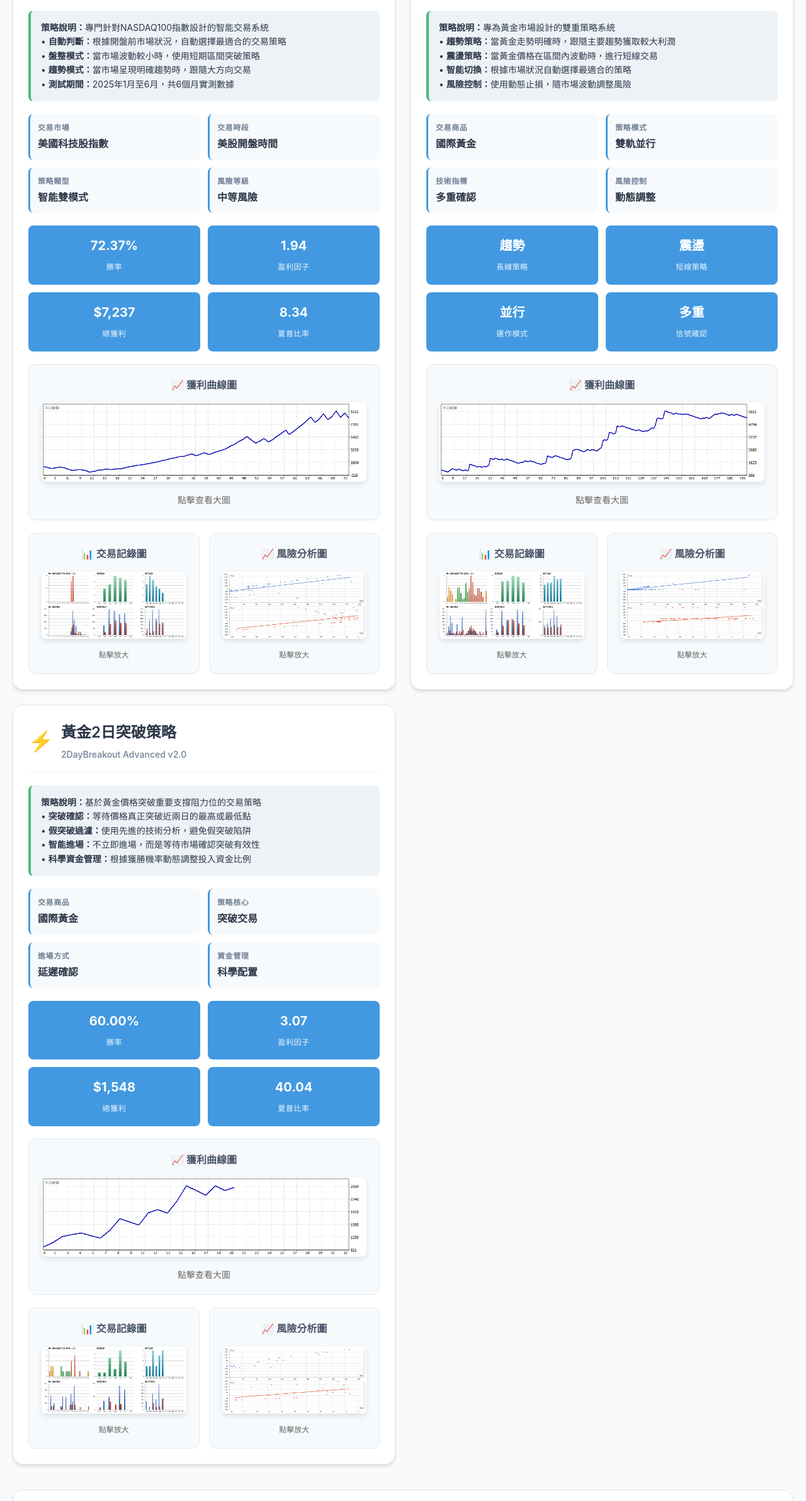
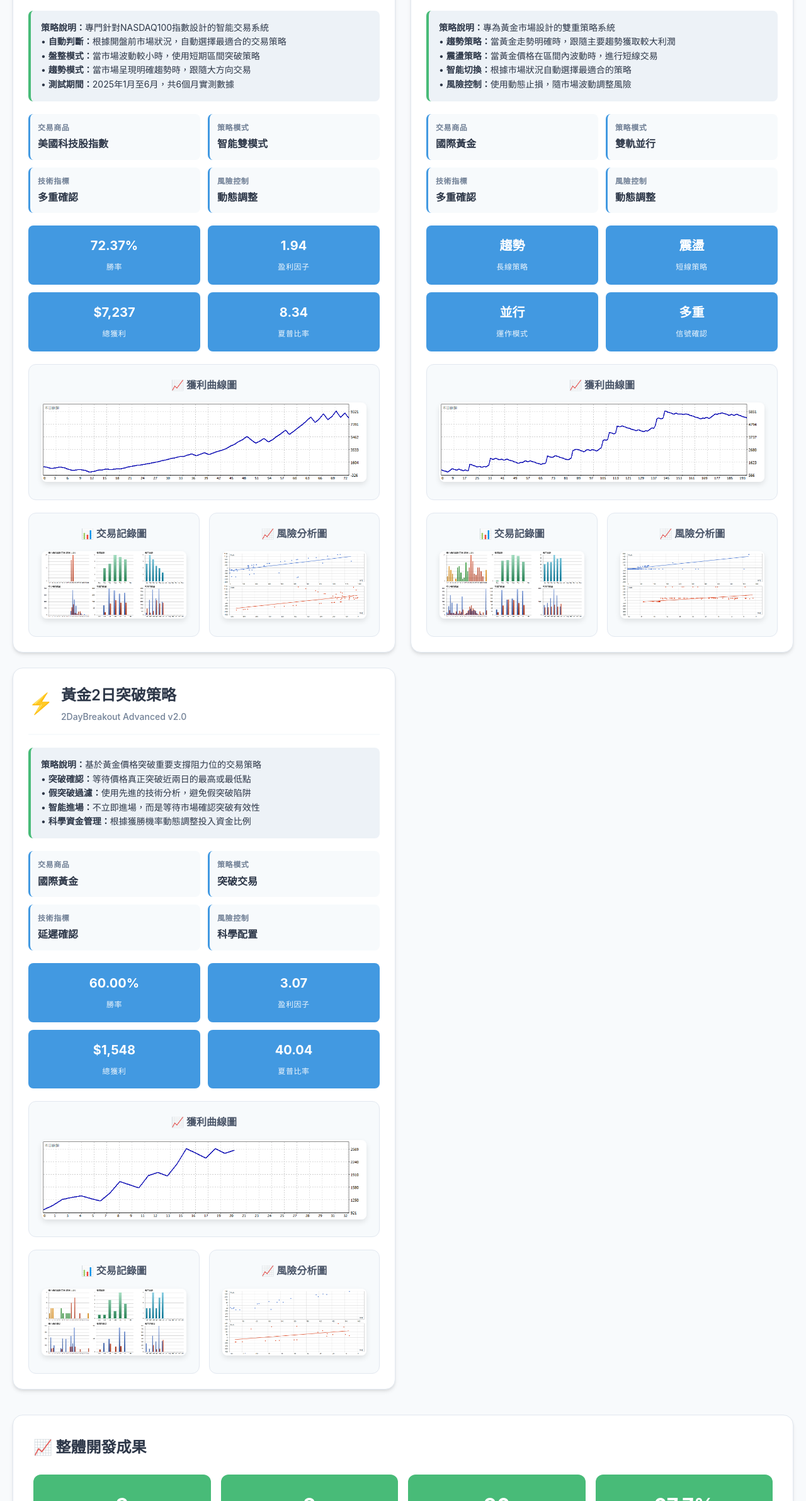
Before and after one commit to bless25min/EA, a plain HTML site: page index.html in a window 1280 px wide. Shown: the part 417-2800 px from the top of the page at 63% size. Drawn offline with Linux system fonts and the light colour scheme.

Commit message:
Update index.html

```diff
--- a/index.html
+++ b/index.html
@@ -206,12 +206,32 @@
             border: 1px solid #e2e8f0;
             transition: all 0.3s ease;
             cursor: pointer;
+            position: relative;
         }
 
         .chart-item:hover {
             background: #edf2f7;
             border-color: #cbd5e0;
             box-shadow: 0 4px 12px rgba(0, 0, 0, 0.1);
+            transform: translateY(-2px);
+        }
+
+        .chart-item::after {
+            content: '🔍 點擊放大';
+            position: absolute;
+            top: 10px;
+            right: 15px;
+            background: rgba(66, 153, 225, 0.9);
+            color: white;
+            padding: 4px 8px;
+            border-radius: 4px;
+            font-size: 0.75rem;
+            opacity: 0;
+            transition: opacity 0.3s;
+        }
+
+        .chart-item:hover::after {
+            opacity: 1;
         }
 
         .chart-item h4 {
@@ -477,20 +497,20 @@
 
                 <div class="strategy-details">
                     <div class="detail-item">
-                        <div class="detail-label">交易市場</div>
+                        <div class="detail-label">交易商品</div>
                         <div class="detail-value">美國科技股指數</div>
                     </div>
                     <div class="detail-item">
-                        <div class="detail-label">交易時段</div>
-                        <div class="detail-value">美股開盤時間</div>
-                    </div>
-                    <div class="detail-item">
-                        <div class="detail-label">策略類型</div>
+                        <div class="detail-label">策略模式</div>
                         <div class="detail-value">智能雙模式</div>
                     </div>
                     <div class="detail-item">
-                        <div class="detail-label">風險等級</div>
-                        <div class="detail-value">中等風險</div>
+                        <div class="detail-label">技術指標</div>
+                        <div class="detail-value">多重確認</div>
+                    </div>
+                    <div class="detail-item">
+                        <div class="detail-label">風險控制</div>
+                        <div class="detail-value">動態調整</div>
                     </div>
                 </div>
 
@@ -514,26 +534,23 @@
                 </div>
 
                 <div class="chart-images">
-                    <div class="chart-item" onclick="openModal('./NAS日內.png', 'NAS日內獲利曲線')">
+                    <div class="chart-item" onclick="openModal(this)">
                         <h4>📈 獲利曲線圖</h4>
-                        <img src="./NAS日內.png" alt="NAS日內獲利曲線" onerror="this.style.display='none'; this.nextElementSibling.style.display='block';">
+                        <img src="./NAS日內.png" alt="NAS日內獲利曲線" data-title="NAS日內 - 獲利曲線圖" onerror="this.style.display='none'; this.nextElementSibling.style.display='block';">
                         <div class="filename" style="display: none;">NAS日內.png</div>
-                        <p style="margin-top: 10px; font-size: 0.875rem; color: #666;">點擊查看大圖</p>
                     </div>
                 </div>
 
                 <div class="chart-grid">
-                    <div class="chart-item" onclick="openModal('./NAS日內-hst.png', 'NAS日內交易記錄')">
+                    <div class="chart-item" onclick="openModal(this)">
                         <h4>📊 交易記錄圖</h4>
-                        <img src="./NAS日內-hst.png" alt="NAS日內交易記錄" onerror="this.style.display='none'; this.nextElementSibling.style.display='block';">
+                        <img src="./NAS日內-hst.png" alt="NAS日內交易記錄" data-title="NAS日內 - 交易記錄圖" onerror="this.style.display='none'; this.nextElementSibling.style.display='block';">
                         <div class="filename" style="display: none;">NAS日內-hst.png</div>
-                        <p style="margin-top: 8px; font-size: 0.75rem; color: #666;">點擊放大</p>
                     </div>
-                    <div class="chart-item" onclick="openModal('./NAS日內-mfemae.png', 'NAS日內風險分析')">
+                    <div class="chart-item" onclick="openModal(this)">
                         <h4>📈 風險分析圖</h4>
-                        <img src="./NAS日內-mfemae.png" alt="NAS日內風險分析" onerror="this.style.display='none'; this.nextElementSibling.style.display='block';">
+                        <img src="./NAS日內-mfemae.png" alt="NAS日內風險分析" data-title="NAS日內 - 風險分析圖" onerror="this.style.display='none'; this.nextElementSibling.style.display='block';">
                         <div class="filename" style="display: none;">NAS日內-mfemae.png</div>
-                        <p style="margin-top: 8px; font-size: 0.75rem; color: #666;">點擊放大</p>
                     </div>
                 </div>
             </div>
@@ -595,26 +612,23 @@
                 </div>
 
                 <div class="chart-images">
-                    <div class="chart-item" onclick="openModal('./XAUEA雙參數績效.png', 'XAU雙參數獲利曲線')">
+                    <div class="chart-item" onclick="openModal(this)">
                         <h4>📈 獲利曲線圖</h4>
-                        <img src="./XAUEA雙參數績效.png" alt="XAU雙參數獲利曲線" onerror="this.style.display='none'; this.nextElementSibling.style.display='block';">
+                        <img src="./XAUEA雙參數績效.png" alt="XAU雙參數獲利曲線" data-title="XAU雙參數 - 獲利曲線圖" onerror="this.style.display='none'; this.nextElementSibling.style.display='block';">
                         <div class="filename" style="display: none;">XAUEA雙參數績效.png</div>
-                        <p style="margin-top: 10px; font-size: 0.875rem; color: #666;">點擊查看大圖</p>
                     </div>
                 </div>
 
                 <div class="chart-grid">
-                    <div class="chart-item" onclick="openModal('./XAUEA雙參數績效-hst.png', 'XAU雙參數交易記錄')">
+                    <div class="chart-item" onclick="openModal(this)">
                         <h4>📊 交易記錄圖</h4>
-                        <img src="./XAUEA雙參數績效-hst.png" alt="XAU雙參數交易記錄" onerror="this.style.display='none'; this.nextElementSibling.style.display='block';">
+                        <img src="./XAUEA雙參數績效-hst.png" alt="XAU雙參數交易記錄" data-title="XAU雙參數 - 交易記錄圖" onerror="this.style.display='none'; this.nextElementSibling.style.display='block';">
                         <div class="filename" style="display: none;">XAUEA雙參數績效-hst.png</div>
-                        <p style="margin-top: 8px; font-size: 0.75rem; color: #666;">點擊放大</p>
                     </div>
-                    <div class="chart-item" onclick="openModal('./XAUEA雙參數績效-mfemae.png', 'XAU雙參數風險分析')">
+                    <div class="chart-item" onclick="openModal(this)">
                         <h4>📈 風險分析圖</h4>
-                        <img src="./XAUEA雙參數績效-mfemae.png" alt="XAU雙參數風險分析" onerror="this.style.display='none'; this.nextElementSibling.style.display='block';">
+                        <img src="./XAUEA雙參數績效-mfemae.png" alt="XAU雙參數風險分析" data-title="XAU雙參數 - 風險分析圖" onerror="this.style.display='none'; this.nextElementSibling.style.display='block';">
                         <div class="filename" style="display: none;">XAUEA雙參數績效-mfemae.png</div>
-                        <p style="margin-top: 8px; font-size: 0.75rem; color: #666;">點擊放大</p>
                     </div>
                 </div>
             </div>
@@ -643,15 +657,15 @@
                         <div class="detail-value">國際黃金</div>
                     </div>
                     <div class="detail-item">
-                        <div class="detail-label">策略核心</div>
+                        <div class="detail-label">策略模式</div>
                         <div class="detail-value">突破交易</div>
                     </div>
                     <div class="detail-item">
-                        <div class="detail-label">進場方式</div>
+                        <div class="detail-label">技術指標</div>
                         <div class="detail-value">延遲確認</div>
                     </div>
                     <div class="detail-item">
-                        <div class="detail-label">資金管理</div>
+                        <div class="detail-label">風險控制</div>
                         <div class="detail-value">科學配置</div>
                     </div>
                 </div>
@@ -676,26 +690,23 @@
                 </div>
 
                 <div class="chart-images">
-                    <div class="chart-item" onclick="openModal('./XAU2D.png', 'XAU2D獲利曲線')">
+                    <div class="chart-item" onclick="openModal(this)">
                         <h4>📈 獲利曲線圖</h4>
-                        <img src="./XAU2D.png" alt="XAU2D獲利曲線" onerror="this.style.display='none'; this.nextElementSibling.style.display='block';">
+                        <img src="./XAU2D.png" alt="XAU2D獲利曲線" data-title="XAU2D突破 - 獲利曲線圖" onerror="this.style.display='none'; this.nextElementSibling.style.display='block';">
                         <div class="filename" style="display: none;">XAU2D.png</div>
-                        <p style="margin-top: 10px; font-size: 0.875rem; color: #666;">點擊查看大圖</p>
                     </div>
                 </div>
 
                 <div class="chart-grid">
-                    <div class="chart-item" onclick="openModal('./XAU2D-hst.png', 'XAU2D交易記錄')">
+                    <div class="chart-item" onclick="openModal(this)">
                         <h4>📊 交易記錄圖</h4>
-                        <img src="./XAU2D-hst.png" alt="XAU2D交易記錄" onerror="this.style.display='none'; this.nextElementSibling.style.display='block';">
+                        <img src="./XAU2D-hst.png" alt="XAU2D交易記錄" data-title="XAU2D突破 - 交易記錄圖" onerror="this.style.display='none'; this.nextElementSibling.style.display='block';">
                         <div class="filename" style="display: none;">XAU2D-hst.png</div>
-                        <p style="margin-top: 8px; font-size: 0.75rem; color: #666;">點擊放大</p>
                     </div>
-                    <div class="chart-item" onclick="openModal('./XAU2D-mfemae.png', 'XAU2D風險分析')">
+                    <div class="chart-item" onclick="openModal(this)">
                         <h4>📈 風險分析圖</h4>
-                        <img src="./XAU2D-mfemae.png" alt="XAU2D風險分析" onerror="this.style.display='none'; this.nextElementSibling.style.display='block';">
+                        <img src="./XAU2D-mfemae.png" alt="XAU2D風險分析" data-title="XAU2D突破 - 風險分析圖" onerror="this.style.display='none'; this.nextElementSibling.style.display='block';">
                         <div class="filename" style="display: none;">XAU2D-mfemae.png</div>
-                        <p style="margin-top: 8px; font-size: 0.75rem; color: #666;">點擊放大</p>
                     </div>
                 </div>
             </div>
@@ -825,20 +836,41 @@
                     }
                 });
             });
+
+            // 為所有圖片容器添加點擊事件
+            const chartItems = document.querySelectorAll('.chart-item');
+            chartItems.forEach(item => {
+                item.addEventListener('click', function() {
+                    const img = this.querySelector('img');
+                    const title = img ? img.getAttribute('data-title') || img.alt : '';
+                    const imageSrc = img ? img.src : '';
+
+                    if (img && img.style.display !== 'none' && imageSrc) {
+                        showImageModal(imageSrc, title);
+                    }
+                });
+            });
         });
 
         // 圖片放大功能
-        function openModal(imageSrc, title) {
+        function showImageModal(imageSrc, title) {
             const modal = document.getElementById('imageModal');
             const modalImg = document.getElementById('modalImage');
             const modalTitle = document.getElementById('modalTitle');
 
-            modal.style.display = 'block';
-            modalImg.src = imageSrc;
-            modalTitle.textContent = title;
+            if (modal && modalImg && modalTitle) {
+                modal.style.display = 'block';
+                modalImg.src = imageSrc;
+                modalTitle.textContent = title || '圖表詳細資訊';
 
-            // 防止背景滾動
-            document.body.style.overflow = 'hidden';
+                // 防止背景滾動
+                document.body.style.overflow = 'hidden';
+            }
+        }
+
+        function openModal(element) {
+            // 保持向後兼容性
+            showImageModal(element);
         }
 
         function closeModal() {
```
